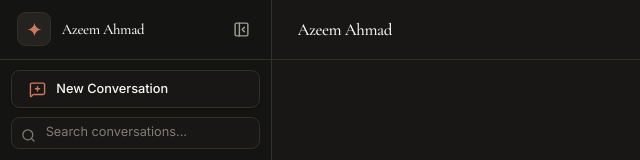
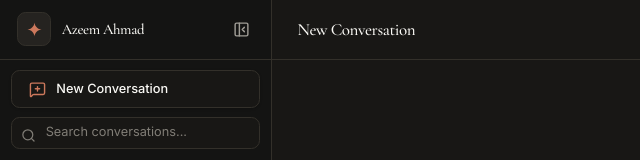
Before and after one commit to code-azeemahmad/code-azeemahmad.github.io, an Astro site: page / in a window 1280 px wide. Shown: the top 160 px of the page, 0-640 px from the left. Built offline with nearby package versions, Linux system fonts and the light colour scheme; Astro itself is replaced by a stand-in of ours.

Commit message:
style: display 'New Conversation' in top-left header of new conversation page

```diff
--- a/src/components/chat/ChatApplication.tsx
+++ b/src/components/chat/ChatApplication.tsx
@@ -225,10 +225,7 @@ export function ChatApplication() {
       {/* Main Conversation Workspace */}
       <div className="flex flex-1 flex-col h-full overflow-hidden bg-canvas transition-colors">
         <ChatHeader
-          title={
-            activeConversation?.title ||
-            (apiKey ? `Azeem Ahmad • Live AI (${currentProviderConfig.name})` : "Azeem Ahmad")
-          }
+          title={activeConversation?.title || "New Conversation"}
           hasMessages={messages.length > 0}
           isLiveAIEnabled={!!apiKey.trim()}
           theme={theme}
--- a/src/components/chat/ChatHeader.tsx
+++ b/src/components/chat/ChatHeader.tsx
@@ -27,7 +27,7 @@ export interface ChatHeaderProps {
 }
 
 export function ChatHeader({
-  title = "Azeem Ahmad",
+  title = "New Conversation",
   hasMessages = false,
   onOpenMobileMenu,
   onNewChat,
```
